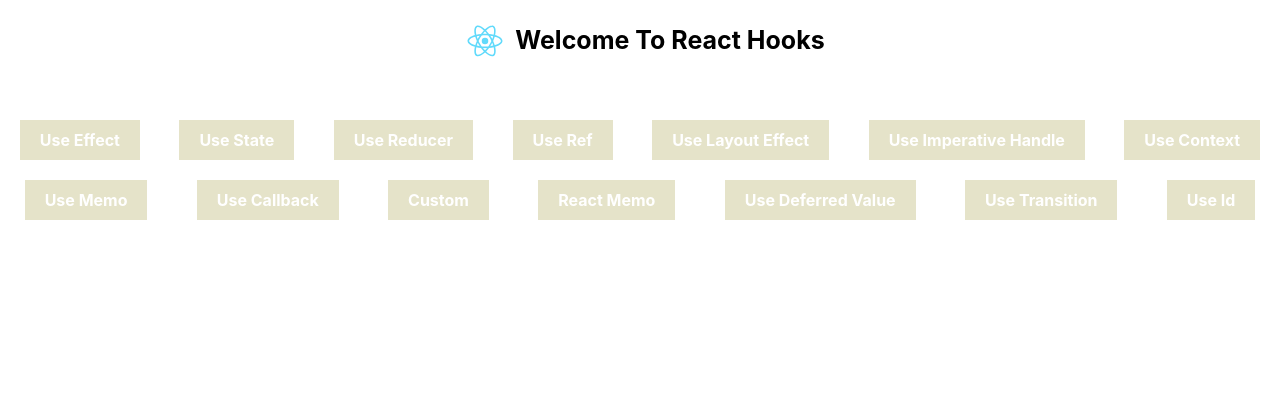
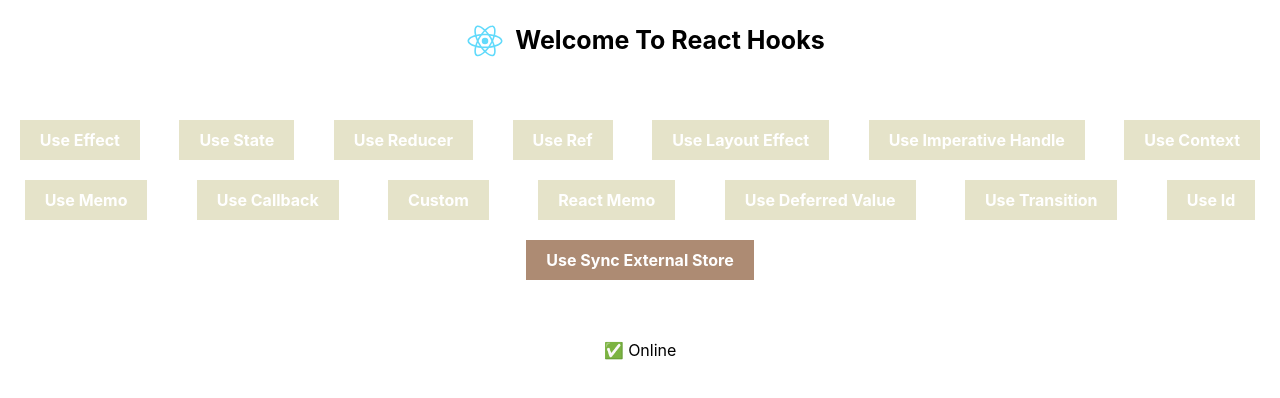
Before and after one commit to Abhishek-dourbi/react-hooks, a React (Create React App) app: page /useSyncExternalStore in a window 1280 px wide. Shown: the top 398 px of the page. Built offline with nearby package versions, Linux system fonts and the light colour scheme.

Commit message:
useSyncExternalStore hook

```diff
--- a/src/App.js
+++ b/src/App.js
@@ -15,6 +15,7 @@ import ReactMemo from './Components/ReactMemo/ReactMemo';
 import UseDeferredValue from './Hooks/UseDeferredValue/UseDeferredValue';
 import UseTransition from './Hooks/UseTransition';
 import UseId from './Hooks/UseId/UseId';
+import UseSyncExternalStore from './Hooks/UseSyncExternalStore/UseSyncExternalStore';
 
 function App() {
   return (
@@ -36,6 +37,7 @@ function App() {
           <Route path="useDeferredValue" element={<UseDeferredValue />} />
           <Route path='useTransition' element={<UseTransition />} />
           <Route path='useId' element={<UseId />} />
+          <Route path='useSyncExternalStore' element={<UseSyncExternalStore />} />
         </Routes>
       </div>
     </BrowserRouter>
--- a/src/Home.js
+++ b/src/Home.js
@@ -27,6 +27,7 @@ const Home = () => {
                 <li><NavLink activeClassName="active" to="/useDeferredValue">Use Deferred Value</NavLink></li>
                 <li><NavLink activeClassName="active" to="/useTransition">Use Transition</NavLink></li>
                 <li><NavLink activeClassName="active" to="/useId">Use Id</NavLink></li>
+                <li><NavLink activeClassName="active" to="/useSyncExternalStore">Use Sync External Store</NavLink></li>
             </ul>
         </div>
     )
--- /dev/null
+++ b/src/Hooks/UseSyncExternalStore/TodoStore.js
@@ -0,0 +1,30 @@
+let listeners = [];
+
+const todosStore = {
+    subscribe(listener) {
+        listeners = [...listeners, listener];
+
+        return () => {
+            listeners = listeners.filter(l => l !== listener);
+        };
+    },
+
+    getSnapshot() {
+        return localStorage.getItem('todos');
+    },
+
+    addTodo(todos = []) {
+        const currentId = todos?.length > 0 ? todos[todos.length - 1].id : 0;
+        const currentTodos = todos ? todos : [];
+        localStorage.setItem('todos', JSON.stringify([...currentTodos, {id: currentId + 1, text: `Todo # ${currentId + 1}`}]))
+        emitChange();
+    }
+}
+
+function emitChange() {
+    for (let listener of listeners) {
+      listener();
+    }
+  }
+
+export default todosStore;
--- /dev/null
+++ b/src/Hooks/UseSyncExternalStore/UseOnlineStatus.js
@@ -0,0 +1,23 @@
+import { useSyncExternalStore } from 'react';
+
+function subscribe(callback) {
+    window.addEventListener('online', callback);
+    window.addEventListener('offline', callback);
+
+    return () => {
+      window.removeEventListener('online', callback);
+      window.removeEventListener('offline', callback);
+    }
+  };
+
+  function getSnapshot() {
+    return navigator.onLine;
+  }
+
+const useOnlineStatus = () => {
+    const isOnline = useSyncExternalStore(subscribe, getSnapshot);
+    return isOnline
+
+}
+
+export default useOnlineStatus;
--- /dev/null
+++ b/src/Hooks/UseSyncExternalStore/UseSyncExternalStore.js
@@ -0,0 +1,38 @@
+import React, { useSyncExternalStore } from 'react'
+import useOnlineStatus from './UseOnlineStatus';
+import todosStore from './TodoStore';
+
+// function subscribe(callback) {
+//   window.addEventListener('online', callback);
+//   window.addEventListener('offline', callback);
+
+//   return () => {
+//     window.removeEventListener('online', callback);
+//     window.removeEventListener('offline', callback);
+//   }
+// };
+
+// function getSnapshot() {
+//   return navigator.onLine;
+// }
+
+const UseSyncExternalStore = () => {
+  const isOnline = useOnlineStatus();
+  // const todos = useSyncExternalStore(todosStore.subscribe, todosStore.getSnapshot);
+
+  return (
+    <div>
+      {isOnline ? '✅ Online' : '❌ Offline'}
+      {/* <button onClick={() => {
+        todosStore.addTodo(JSON.parse(todos))
+      }}>
+        Add
+      </button>
+      {
+        JSON.parse(todos)?.map((todo) => <div>{todo.text}</div>)
+      } */}
+    </div>
+  )
+}
+
+export default UseSyncExternalStore;
```
